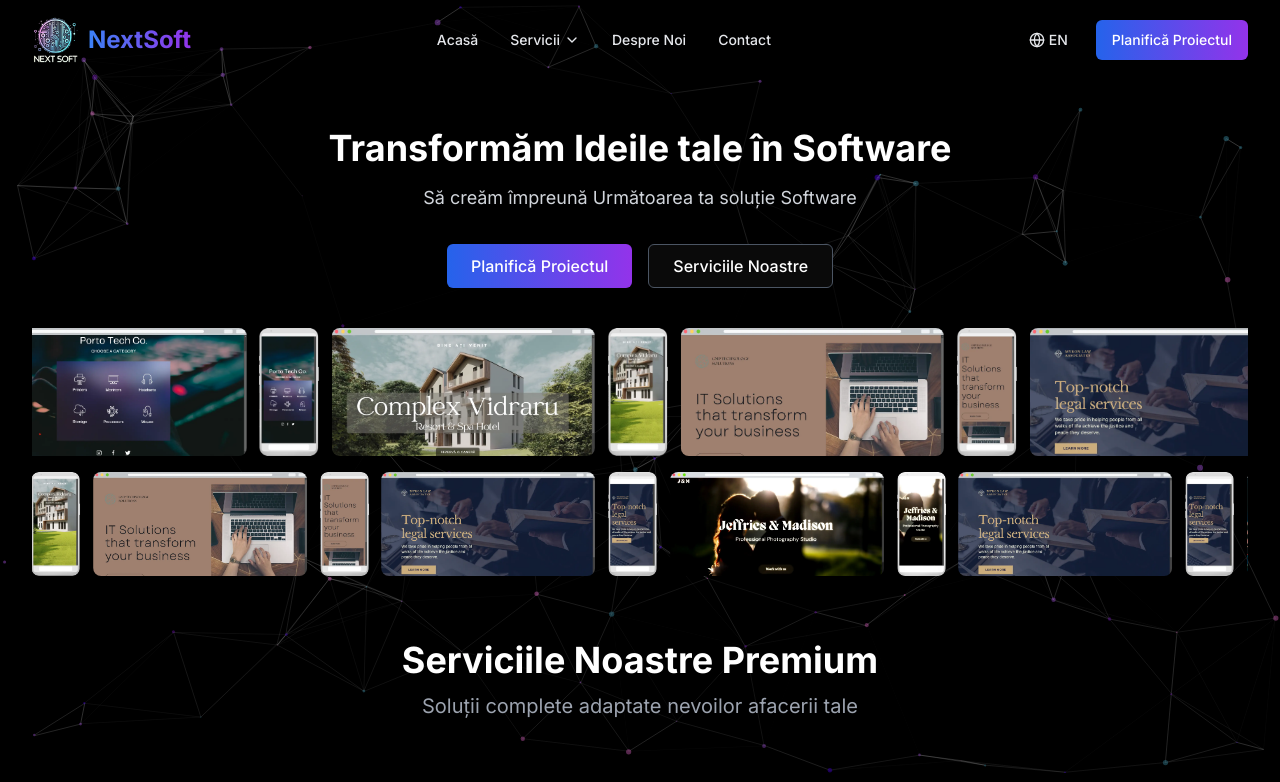
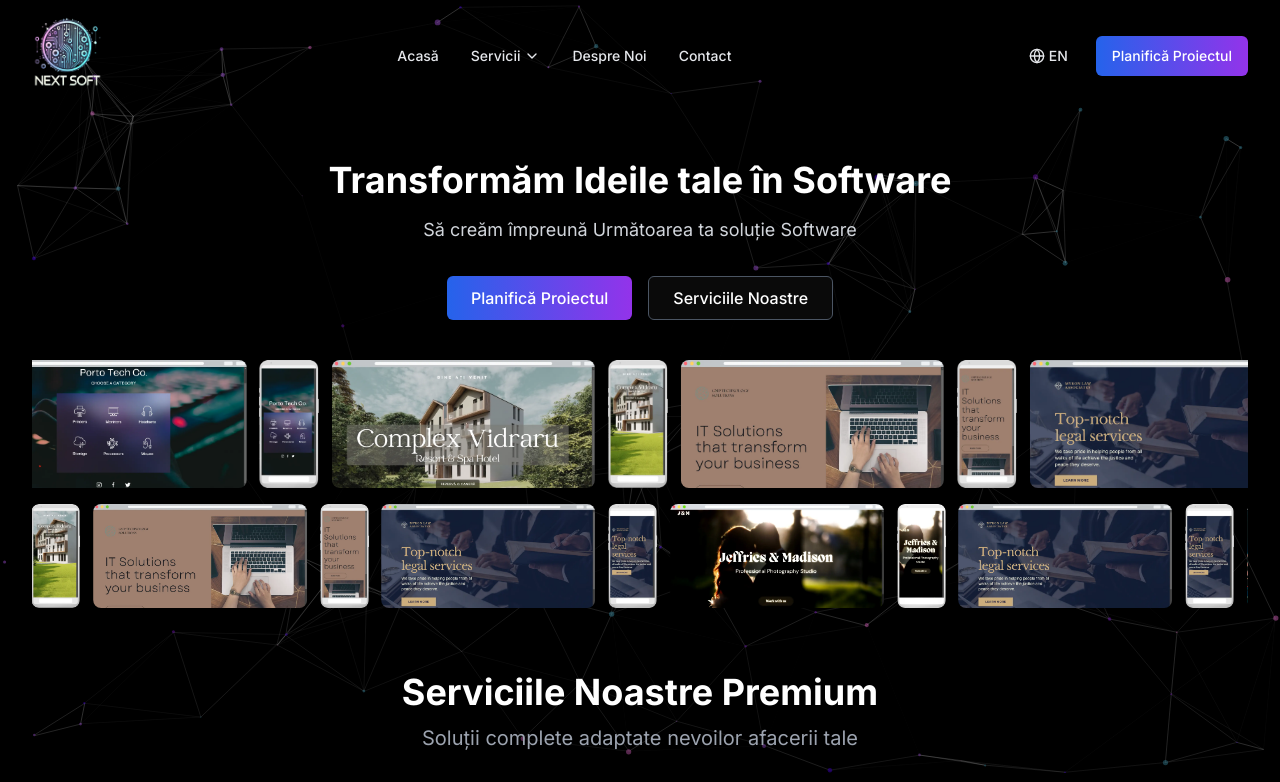
Before and after one commit to MitroiBogdanJob/Next-Soft---New-Website, a Next.js app: page / in a window 1280 px wide. Shown: the top 782 px of the page. Built offline with nearby package versions, Linux system fonts and the light colour scheme.

Commit message:
Logo fara nume

```diff
--- a/components/footer.tsx
+++ b/components/footer.tsx
@@ -29,19 +29,16 @@ export default function Footer() {
 							className="flex items-center space-x-2"
 							prefetch={false}
 						>
-							<div className="relative h-10 w-10">
+							<div className="relative h-29 w-29">
 								<Image
 									src="/images/logo.png"
 									alt="NextSoft Logo"
-									width={40}
-									height={40}
+									width={60}
+									height={60}
 									className="object-contain"
 									priority
 								/>
 							</div>
-							<span className="text-2xl font-bold bg-gradient-to-r from-blue-500 to-purple-600 bg-clip-text text-transparent">
-								NextSoft
-							</span>
 						</Link>
 						<p className="text-gray-400 text-sm">
 							{language === "ro"
--- /dev/null
+++ b/components/header.css
@@ -0,0 +1,4 @@
+.logo {
+	width: 72px;
+	height: 58px;
+}
--- a/components/header.tsx
+++ b/components/header.tsx
@@ -85,20 +85,17 @@ export default function Header() {
 			<div className="container mx-auto px-4 sm:px-6 lg:px-8">
 				<div className="flex justify-between items-center py-4">
 					{/* Logo */}
-					<Link href="/" className="flex items-center space-x-2">
-						<div className="relative h-12 w-12">
+					<Link href="/" className="">
+						<div className="relative h-20 w-20 logo">
 							<Image
 								src="/images/logo.png"
 								alt="NextSoft Logo"
-								width={58}
+								width={72}
 								height={58}
 								priority
 								className="object-contain"
 							/>
 						</div>
-						<span className="text-2xl font-bold bg-gradient-to-r from-blue-500 to-purple-600 bg-clip-text text-transparent">
-							NextSoft
-						</span>
 					</Link>
 
 					{/* Desktop Navigation */}
```
